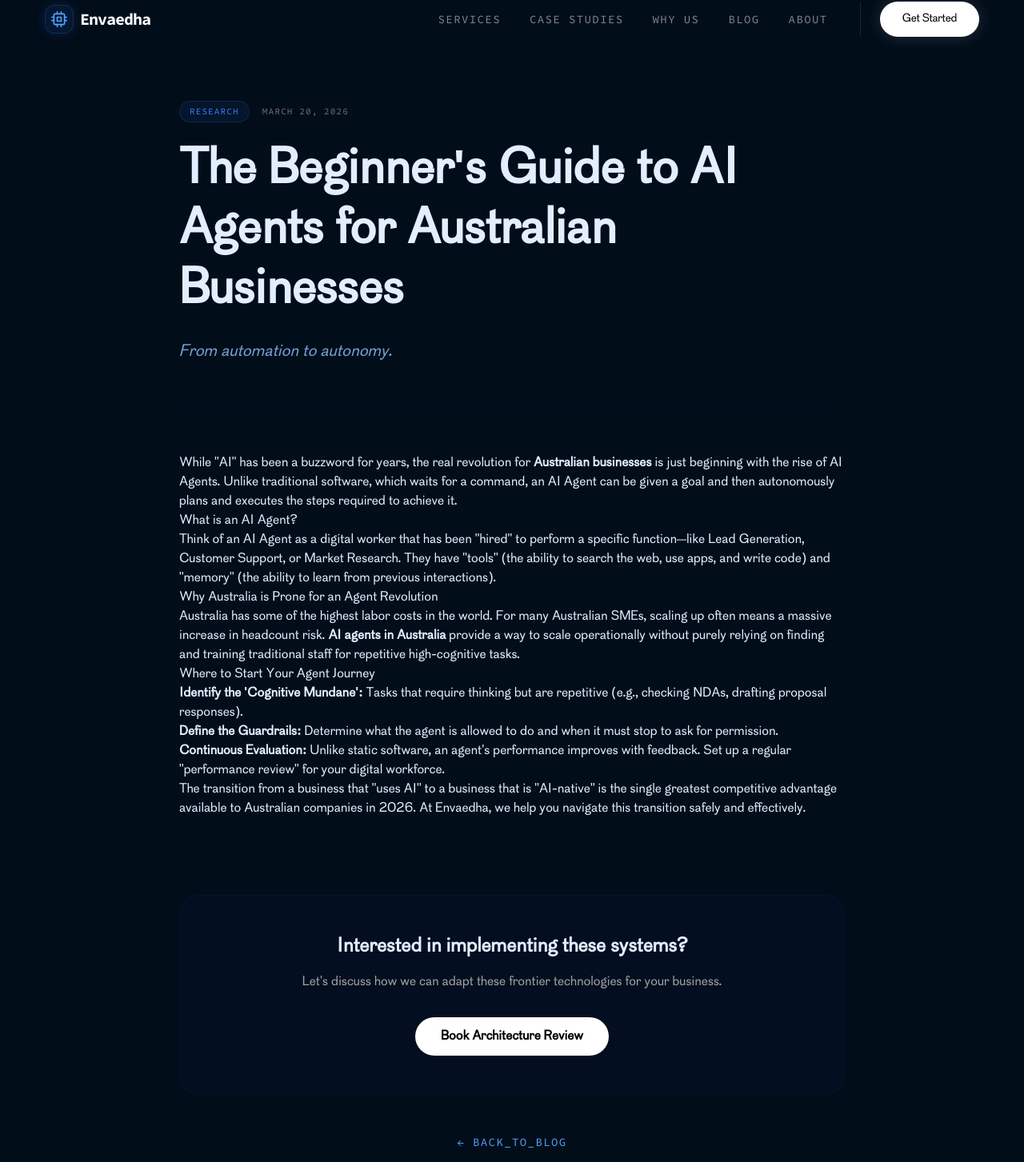
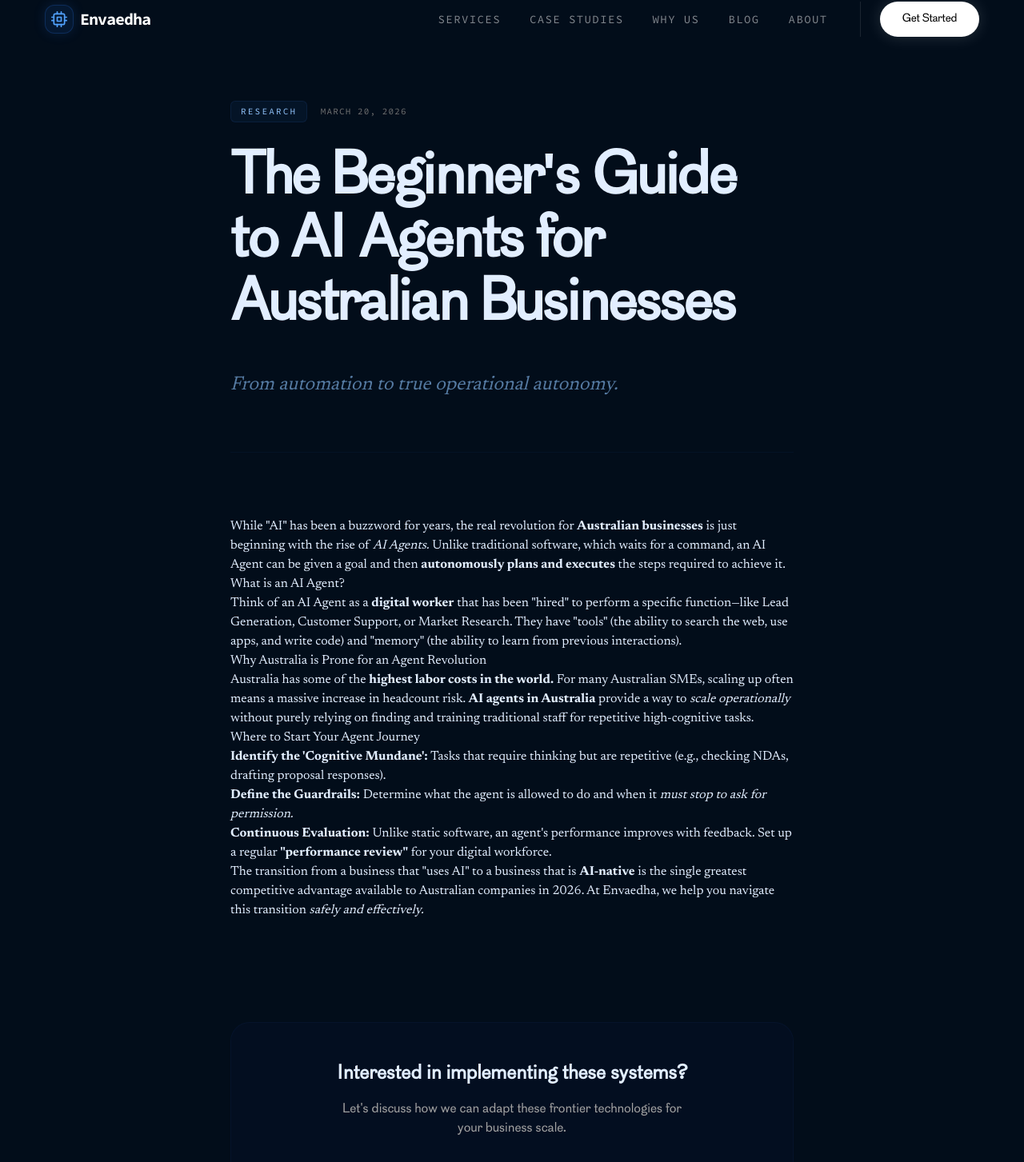
Before and after one commit to Jeyakaran-tech/envaedha, a Next.js app: page /blog/ai-agents-australia-guide in a window 1280 px wide. Shown: the part 34-1487 px from the top of the page at 80% size. Built offline with nearby package versions, Linux system fonts and the light colour scheme.

Commit message:
feat: add Newsreader font to layout and enhance blog post content with formatting and copy updates

```diff
--- a/src/app/blog/[slug]/page.tsx
+++ b/src/app/blog/[slug]/page.tsx
@@ -16,79 +16,79 @@ const POSTS_CONTENT: Record<string, {
 }> = {
     "ai-automation-melbourne-small-business": {
         title: "How Melbourne Small Businesses Are Using AI to Save 10+ Hours a Week",
-        subtitle: "A practical guide to tactical automation.",
+        subtitle: "A practical guide to tactical automation and operational leverage.",
         date: "APRIL 01, 2026",
         category: "AUTOMATION",
         description: "Learn how Melbourne-based SMBs are leveraging custom AI automation to reclaim their workweek and focus on strategic growth.",
         content: `
-            <p>In the competitive landscape of Melbourne’s small business sector, time is the most expensive commodity. From boutique agencies in South Yarra to manufacturing firms in Dandenong, the pressure to "do more with less" has never been higher. However, a new wave of <strong>AI automation in Melbourne</strong> is changing the math of productivity.</p>
+            <p>In the competitive landscape of Melbourne’s small business sector, <strong>time is the most expensive commodity.</strong> From boutique agencies in South Yarra to manufacturing firms in Dandenong, the pressure to "do more with less" has never been higher. However, a <em>new wave of AI automation in Melbourne</em> is changing the math of productivity.</p>
 
             <h2>The Hidden Cost of Manual Labor</h2>
-            <p>Every small business owner knows the feeling of being bogged down by "administrative drag." This includes everything from manual data entry and invoice processing to responding to repetitive customer inquiries. Our research indicates that most Melbourne SMB owners lose approximately 15 hours a week to tasks that are now fully automatable.</p>
+            <p>Every small business owner knows the feeling of being bogged down by "administrative drag." This includes everything from manual data entry and invoice processing to responding to repetitive customer inquiries. Our research indicates that <strong>most Melbourne SMB owners lose approximately 15 hours a week</strong> to tasks that are now <em>fully automatable.</em></p>
 
             <h2>Three Ways to Reclaim Your 10 Hours</h2>
             <h3>1. Intelligent Email Triage</h3>
-            <p>Most service businesses spend 3-4 hours daily just managing their inbox. By deploying custom neural triage systems, businesses can automatically categorize incoming leads, draft initial responses based on historical data, and flag high-priority issues for human review. This alone can save up to 5 hours per week.</p>
+            <p>Most service businesses spend 3-4 hours daily just managing their inbox. By deploying <strong>custom neural triage systems</strong>, businesses can automatically categorize incoming leads, draft initial responses based on historical data, and flag high-priority issues for human review. This alone can save up to <em>5 hours per week.</em></p>
 
             <h3>2. Predictive Inventory & Scheduling</h3>
-            <p>For Melbourne’s retail and logistics sectors, AI-driven demand forecasting prevents the costly mistakes of overstocking or missed opportunities. Automation systems can now predict seasonal shifts (like the Moomba festival or AFL Grand Final rush) and adjust orders automatically.</p>
+            <p>For Melbourne’s retail and logistics sectors, <strong>AI-driven demand forecasting</strong> prevents the costly mistakes of overstocking or missed opportunities. Automation systems can now <em>predict seasonal shifts</em> (like the Moomba festival or AFL Grand Final rush) and adjust orders automatically.</p>
 
             <h3>3. Automated Reporting Convergence</h3>
-            <p>Instead of manually pulling data from Xero, Shopify, and Google Ads every Friday, SMBs are using integrated data pipelines to generate real-time performance dashboards. What used to take a human 2 hours now happens in 2 seconds.</p>
+            <p>Instead of manually pulling data from Xero, Shopify, and Google Ads every Friday, SMBs are using <strong>integrated data pipelines</strong> to generate real-time performance dashboards. What used to take a human 2 hours now happens in <em>under 2 seconds.</em></p>
 
             <h2>Getting Started Locally</h2>
-            <p>The key to successful <strong>AI automation for small business</strong> is starting small. You don't need a million-dollar budget to begin. By targeting just one repetitive workflow, you can prove the ROI in weeks, not years. At Envaedha, we specialize in mapping these workflows and implementing the surgical automation required to scale.</p>
+            <p>The key to successful <strong>AI automation for small business</strong> is starting small. You don't need a million-dollar budget to begin. By targeting just <em>one repetitive workflow</em>, you can prove the ROI in weeks, not years. At Envaedha, we specialize in mapping these workflows and implementing the surgical automation required to scale.</p>
         `
     },
     "ai-chatbot-melbourne-smb": {
         title: "AI Chatbots for Melbourne SMBs: What to Know Before You Build",
-        subtitle: "Moving beyond basic templates to intelligent agents.",
+        subtitle: "Moving beyond basic templates to intelligent agents that actually solve problems.",
         date: "MARCH 29, 2026",
         category: "AGENTS",
         description: "Don't build a basic chatbot. Learn what Melbourne small businesses need to know to build truly intelligent AI support systems.",
         content: `
-            <p>The era of the "dumb" chatbot—the one that only gives scripted answers and leaves customers frustrated—is officially over. For <strong>Melbourne SMBs</strong>, the new standard is the Intelligent Agent. These systems don't just chat; they understand context, reference your specific documentation, and solve actual problems.</p>
+            <p>The era of the "dumb" chatbot—the one that only gives scripted answers and leaves customers frustrated—is <strong>officially over.</strong> For <strong>Melbourne SMBs</strong>, the new standard is the <em>Intelligent Agent.</em> These systems don't just chat; they understand context, reference your specific documentation, and solve actual problems.</p>
 
             <h2>Why Traditional Chatbots Fail</h2>
-            <p>Most businesses make the mistake of using rigid, button-based templates. They are essentially just interactive FAQs. In a market as sophisticated as Melbourne, customers expect a more conversational and efficient experience. If your chatbot can't handle a follow-up question or understand a nuanced request, it’s hurting your brand.</p>
+            <p>Most businesses make the mistake of using rigid, button-based templates. They are essentially just interactive FAQs. In a market as sophisticated as Melbourne, <strong>customers expect a more conversational and efficient experience.</strong> If your chatbot can't handle a follow-up question or understand a nuanced request, it’s <em>hurting your brand.</em></p>
 
             <h2>The 3 Pillars of a Successful SMB Chatbot</h2>
             <h3>1. Proprietary Knowledge Base (RAG)</h3>
-            <p>Your chatbot should be "grounded" in your business data. Using Retrieval-Augmented Generation (RAG), we ensure your AI only answers based on your actual product sheets, pricing guides, and service terms. This eliminates "hallucinations" and ensures accuracy.</p>
+            <p>Your chatbot should be <strong>"grounded" in your business data.</strong> Using Retrieval-Augmented Generation (RAG), we ensure your AI only answers based on your actual product sheets, pricing guides, and service terms. This <em>eliminates "hallucinations"</em> and ensures accuracy.</p>
 
             <h3>2. Seamless Escalation</h3>
-            <p>Knowledge is knowing the limit of your own understanding. A great <strong>AI chatbot for Melbourne SMBs</strong> knows exactly when a problem requires a human touch and hands it off to your staff with a full summary of the conversation, so the customer never has to repeat themselves.</p>
+            <p>Knowledge is knowing the limit of your own understanding. A great <strong>AI chatbot for Melbourne SMBs</strong> knows exactly when a problem requires a human touch and hands it off to your staff with a <em>full summary of the conversation</em>, so the customer never has to repeat themselves.</p>
 
             <h3>3. Integration with Local Tools</h3>
-            <p>To be truly useful, your bot needs to talk to your existing stack. Whether it's checking your stock in Shopify or booking a session in Calendly, an integrated bot is an employee, not just a widget.</p>
+            <p>To be truly useful, your bot needs to talk to your existing stack. Whether it's checking your stock in Shopify or booking a session in Calendly, an <strong>integrated bot is an employee</strong>, not just a widget.</p>
 
             <h2>The Melbourne Advantage</h2>
-            <p>Building local means understanding local nuance. A chatbot built by Envaedha understands the Melbourne customer—from local slang to specific Victorian business hours and holidays. We build tailored experiences that feel like a local extension of your team.</p>
+            <p>Building local means understanding local nuance. A chatbot built by Envaedha understands the Melbourne customer—from local slang to specific Victorian business hours and holidays. We build <em>tailored experiences</em> that feel like a local extension of your team.</p>
         `
     },
     "ai-agents-australia-guide": {
         title: "The Beginner's Guide to AI Agents for Australian Businesses",
-        subtitle: "From automation to autonomy.",
+        subtitle: "From automation to true operational autonomy.",
         date: "MARCH 20, 2026",
         category: "RESEARCH",
         description: "A comprehensive guide to understanding AI agents and how they are revolutionizing the Australian business landscape.",
         content: `
-            <p>While "AI" has been a buzzword for years, the real revolution for <strong>Australian businesses</strong> is just beginning with the rise of AI Agents. Unlike traditional software, which waits for a command, an AI Agent can be given a goal and then autonomously plans and executes the steps required to achieve it.</p>
+            <p>While "AI" has been a buzzword for years, the real revolution for <strong>Australian businesses</strong> is just beginning with the rise of <em>AI Agents.</em> Unlike traditional software, which waits for a command, an AI Agent can be given a goal and then <strong>autonomously plans and executes</strong> the steps required to achieve it.</p>
 
             <h2>What is an AI Agent?</h2>
-            <p>Think of an AI Agent as a digital worker that has been "hired" to perform a specific function—like Lead Generation, Customer Support, or Market Research. They have "tools" (the ability to search the web, use apps, and write code) and "memory" (the ability to learn from previous interactions).</p>
+            <p>Think of an AI Agent as a <strong>digital worker</strong> that has been "hired" to perform a specific function—like Lead Generation, Customer Support, or Market Research. They have "tools" (the ability to search the web, use apps, and write code) and "memory" (the ability to learn from previous interactions).</p>
 
             <h2>Why Australia is Prone for an Agent Revolution</h2>
-            <p>Australia has some of the highest labor costs in the world. For many Australian SMEs, scaling up often means a massive increase in headcount risk. <strong>AI agents in Australia</strong> provide a way to scale operationally without purely relying on finding and training traditional staff for repetitive high-cognitive tasks.</p>
+            <p>Australia has some of the <strong>highest labor costs in the world.</strong> For many Australian SMEs, scaling up often means a massive increase in headcount risk. <strong>AI agents in Australia</strong> provide a way to <em>scale operationally</em> without purely relying on finding and training traditional staff for repetitive high-cognitive tasks.</p>
 
             <h2>Where to Start Your Agent Journey</h2>
             <ol>
                 <li><strong>Identify the 'Cognitive Mundane':</strong> Tasks that require thinking but are repetitive (e.g., checking NDAs, drafting proposal responses).</li>
-                <li><strong>Define the Guardrails:</strong> Determine what the agent is allowed to do and when it must stop to ask for permission.</li>
-                <li><strong>Continuous Evaluation:</strong> Unlike static software, an agent's performance improves with feedback. Set up a regular "performance review" for your digital workforce.</li>
+                <li><strong>Define the Guardrails:</strong> Determine what the agent is allowed to do and when it <em>must stop to ask for permission.</em></li>
+                <li><strong>Continuous Evaluation:</strong> Unlike static software, an agent's performance improves with feedback. Set up a regular <strong>"performance review"</strong> for your digital workforce.</li>
             </ol>
 
-            <p>The transition from a business that "uses AI" to a business that is "AI-native" is the single greatest competitive advantage available to Australian companies in 2026. At Envaedha, we help you navigate this transition safely and effectively.</p>
+            <p>The transition from a business that "uses AI" to a business that is <strong>AI-native</strong> is the single greatest competitive advantage available to Australian companies in 2026. At Envaedha, we help you navigate this transition <em>safely and effectively.</em></p>
         `
     },
     "nvidia-rubin-trillion-parameter": {
@@ -209,47 +209,49 @@ export default async function BlogPost({ params }: { params: Promise<{ slug: str
             <Navbar />
 
             <main className="flex-1 pt-40 pb-32">
-                <div className="mx-auto max-w-4xl px-6 lg:px-8">
+                <div className="mx-auto max-w-3xl px-6 lg:px-8">
 
                     {/* Header */}
-                    <div className="mb-16 border-b border-blue-900/10 pb-12">
-                        <div className="flex items-center gap-4 mb-6">
-                            <span className="font-mono text-[11px] tracking-widest px-3 py-1 rounded-full"
-                                style={{ background: "rgba(59,130,246,0.08)", color: "#3b82f6", border: "1px solid rgba(59,130,246,0.15)" }}>
+                    <div className="mb-20 border-b border-blue-900/10 pb-16">
+                        <div className="flex items-center gap-4 mb-8">
+                            <span className="font-mono text-[11px] tracking-[0.2em] px-3 py-1 rounded-md"
+                                style={{ background: "rgba(59,130,246,0.06)", color: "#93c5fd", border: "1px solid rgba(59,130,246,0.1)" }}>
                                 {post.category}
                             </span>
                             <span className="font-mono text-[11px] text-neutral-500 uppercase tracking-widest">{post.date}</span>
                         </div>
-                        <h1 className="text-4xl sm:text-6xl font-bold text-[#e2eeff] mb-6 leading-tight">
+                        <h1 className="text-4xl sm:text-7xl font-bold text-[#e2eeff] mb-10 leading-[1.1] tracking-tight">
                             {post.title}
                         </h1>
-                        <p className="text-xl text-blue-300 opacity-80 italic">
+                        <p className="text-xl sm:text-2xl text-blue-300 opacity-60 italic font-serif leading-relaxed">
                             {post.subtitle}
                         </p>
                     </div>
 
                     {/* Content */}
                     <article
-                        className="prose prose-invert prose-lg max-w-none
-                        prose-headings:text-[#e2eeff] prose-headings:font-bold
-                        prose-p:text-[#cbd5e1] prose-p:leading-relaxed
-                        prose-strong:text-blue-400 prose-a:text-blue-500
-                        prose-li:text-[#cbd5e1]"
+                        className="font-serif prose prose-invert prose-2xl max-w-none
+                        prose-headings:text-[#e2eeff] prose-headings:font-bold prose-headings:tracking-tight prose-headings:mt-24 prose-headings:mb-12
+                        prose-p:text-[#cbd5e1] prose-p:leading-[2] prose-p:mb-16 prose-p:text-xl
+                        prose-strong:text-[#e2eeff] prose-strong:font-bold
+                        prose-em:text-[#93c5fd] prose-em:italic
+                        prose-a:text-blue-400 prose-a:no-underline hover:prose-a:underline
+                        prose-li:text-[#cbd5e1] prose-li:leading-[2] prose-li:mb-8"
                         dangerouslySetInnerHTML={{ __html: post.content }}
                     />
 
                     {/* Footer / CTA */}
-                    <div className="mt-24 p-12 rounded-3xl border border-blue-900/10 bg-blue-950/10 text-center">
+                    <div className="mt-32 p-12 rounded-3xl border border-blue-900/10 bg-blue-950/10 text-center">
                         <h3 className="text-2xl font-bold text-[#e2eeff] mb-4">Interested in implementing these systems?</h3>
-                        <p className="text-neutral-400 mb-8">Let's discuss how we can adapt these frontier technologies for your business.</p>
+                        <p className="text-neutral-400 mb-8 max-w-md mx-auto">Let's discuss how we can adapt these frontier technologies for your business scale.</p>
                         <Link href="/schedule-a-meeting">
-                            <button className="px-8 py-3 bg-white text-black rounded-full font-bold">
+                            <button className="px-10 py-4 bg-white text-black rounded-full font-bold transition-all hover:scale-105 active:scale-95">
                                 Book Architecture Review
                             </button>
                         </Link>
                     </div>
 
-                    <div className="mt-12 text-center">
+                    <div className="mt-16 text-center">
                         <Link href="/blog" className="text-blue-400 font-mono text-sm tracking-widest hover:text-blue-300 transition-colors uppercase">
                             ← Back_to_Blog
                         </Link>
```
Also changed, not shown: src/app/layout.tsx (+8 -1 lines).
